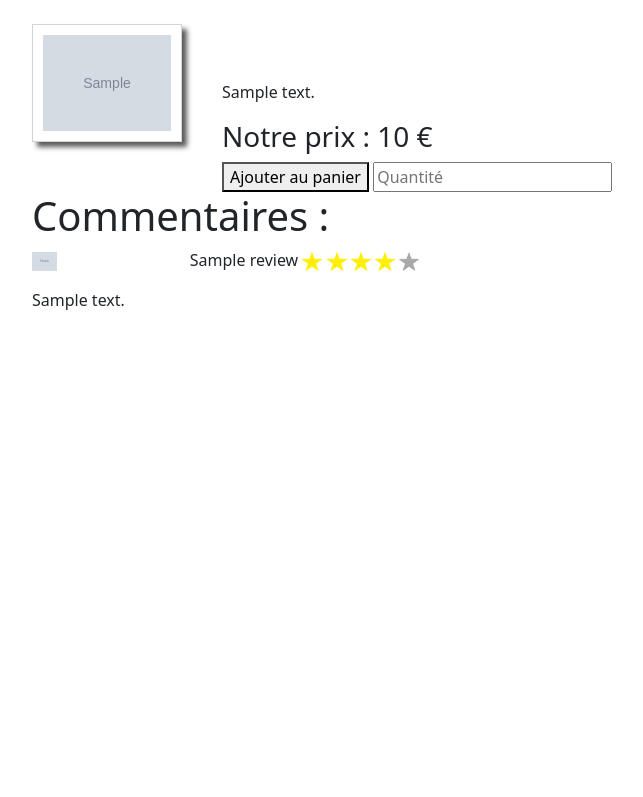
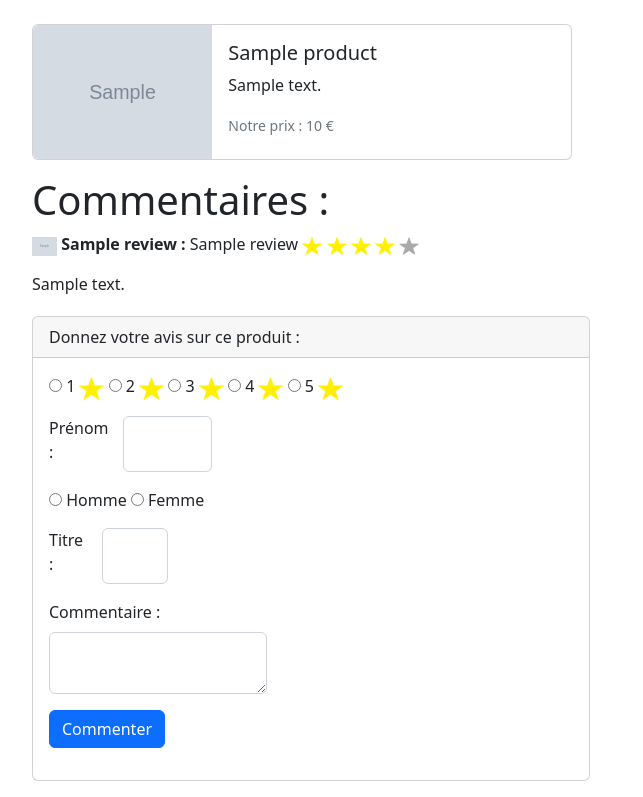
Before and after one commit to necpa/projetFinaleWeb, a PHP site: template views/viewCommentaires.php in a window 1280 px wide. Shown: the part 130-927 px from the top of the page, without its empty margins (50-693 px from the left). Before the commit the page ends 440 px from the top, so only its background shows below. Run offline with PHP 8.4, Linux system fonts and the light colour scheme; the template is opened without the code that fills it: most values are stand-ins (such as "Sample title", 1, 10 or a date in 2020); grey boxes marked "Sample" are stand-in pictures.

Commit message:
Commentaires

```diff
--- a/models/Model.php
+++ b/models/Model.php
@@ -36,6 +36,7 @@ abstract class Model
                 }
                 $sql .= $andWhereKey . " = " . $andWhere;
                 $estPremier = false;
+
             }
         }
         return $this->fetch($sql, $obj);
@@ -49,7 +50,7 @@ abstract class Model
         return null;
     }
 
-    protected function addToTable($table, $tableDatas)
+    public function addToTable($table, $tableDatas)
     {
         $sql = "INSERT INTO " . $table . " VALUES (";
         $estPremier = true;
--- a/models/ProductManager.php
+++ b/models/ProductManager.php
@@ -12,6 +12,6 @@ class ProductManager extends Model
     }
 
     public function getProductReviews(Product $product){
-        return $this->getAll('reviews', Review::class, ["id_product" => 1000]);
+        return $this->getAll('reviews', Review::class, ["id_product" => $product->getId()]);
     }
 }
--- a/style.css
+++ b/style.css
@@ -19,7 +19,7 @@ body
     background-color: gray;
 }
 
-.main-header:hover
+.main-header, main-header:hover
 {
     background-color: rgb(31, 31, 31);
 }
--- a/views/template.php
+++ b/views/template.php
@@ -17,7 +17,7 @@
 
     <nav class="navbar navbar-expand-lg bg-light mb-4">
         <div class="container">
-            <a class="navbar-brand" href="#">Notre offre :</a>
+            <a class="navbar-brand">Notre offre :</a>
             <button class="navbar-toggler" type="button" data-bs-toggle="collapse" data-bs-target="#navbarNav" aria-controls="navbarNav" aria-expanded="false" aria-label="Toggle navigation">
                 <span class="navbar-toggler-icon"></span>
             </button>
--- a/views/viewCommentaires.php
+++ b/views/viewCommentaires.php
@@ -1,25 +1,27 @@
+    <a href="index.php?url=commentaires&id=<?php echo($product->getId())?>">
+        <div class="card mb-3" style="max-width: 540px;">
+            <div class="row g-0">
+                <div class="col-md-4">
+                    <img src="<?= "productimages/".$product->getImage(); ?>" class="img-fluid rounded-start" alt="...">
 
-    <div class="row">
-        <div class="col-md-2">
-            <a href="index.php?url=commentaires&id=<?php echo($product->getId())?>"><img class="image-product" src=<?= "productimages/".$product->getImage(); ?>></a>
+                </div>
+                <div class="col-md-8">
+                    <div class="card-body">
+                        <h5 class="card-title"><?= $product->getName(); ?></h5>
+                        <p class="card-text"><?= $product->getDescription(); ?></p>
+                        <p class="card-text"><small class="text-muted">Notre prix : <?= $product->getPrice(); ?> €</small></p>
+                    </div>
+                </div>
+            </div>
         </div>
-        <div class ="col-md-8">
-            <a href="index.php?url=commentaires&id=<?php echo($product->getId())?>"><h1 class="color-white"><?= $product->getName(); ?></h1></a>
-            <p><?= $product->getDescription(); ?></p>
-            <h3>Notre prix : <?= $product->getPrice(); ?> €</h3>
-            <form>
-                <button type="button" data-button-action="add-to-cart" type="submit">Ajouter au panier</button>
-                <input type="number" min=0 id="<?php echo($product->getId()) ?>" placeholder="Quantité">
-            </form>
-        </div>
-    </div>
+    </a>
     <h1>Commentaires :</h1>
     <?php foreach ($reviews as $review) : ?>
 
             <div class="commentaire">
                 <div>
                     <img class="photoProfil ligne" src="productimages/<?php echo($review->getPhotoUser())?>">
-                    <b><p class="ligne color-white"><?= $review->getNameUser()?> :</p></b>
+                    <b><p class="ligne"><?= $review->getNameUser()?> :</p></b>
                     <p class="ligne"><?= $review->getTitle()?></p>
 
                     <?php for ($i=0; $i < $review->getStars(); $i++): ?>
@@ -35,3 +37,108 @@
 
             </div>
     <?php endforeach; ?>
+    <div class="card w-50 mb-3">
+        <div class="card-header ">
+            Donnez votre avis sur ce produit :
+        </div>
+        <div class="card-body">
+            <form method="get">
+                <div class="row">
+                    <div class="mb-3">
+                        <div>
+                            <input value="1" name=note type=radio required>
+                            <label>1 <img class="photoProfil" src="productimages/review_star.png"></label>
+                            <input value="2" name=note type=radio>
+                            <label>2 <img class="photoProfil" src="productimages/review_star.png"></label>
+                            <input value="3" name=note type=radio>
+                            <label>3 <img class="photoProfil" src="productimages/review_star.png"></label>
+                            <input value="4" name=note type=radio>
+                            <label>4 <img class="photoProfil" src="productimages/review_star.png"></label>
+                            <input value="5" name=note type=radio>
+                            <label>5 <img class="photoProfil" src="productimages/review_star.png"></label>
+                        </div>
+                    </div>
+                    <div class="mb-3">
+                        <div class="col-12 col-lg-4 col-xl-4 col-md-4 col-sm-4 row">
+                            <label class="form-label col">Prénom :</label>
+                            <input type="text" name="prenom" class="form-control col" maxlength="10" required>
+                        </div>
+                    </div>
+                    <div class="mb-3">
+                        <div class="mb-3">
+                            <input type="radio" value="homme.jpg" name="genre" required>
+                            <label>Homme</label>
+                            <input type="radio" value="femme.png" name="genre" >
+                            <label>Femme</label>
+                        </div>
+                        <div class="mb-3">
+                            <div class="col-12 col-lg-3 col-xl-3 row">
+                                <label class="form-label col">Titre :</label>
+                                <input type="text" name="titre" class="form-control col" maxlength="10" required>
+                            </div>
+                        </div>
+                        <div class="mb-3">
+                            <div class="col-12 col-lg-5 col-xl-5">
+                                <label class="form-label">Commentaire :</label>
+                                <textarea id="comments" name="commentaire" class="form-control" maxlength="140" required></textarea>
+                            </div>
+                        </div>
+                        <div class="col-12 col-lg-1 col-xl-1">
+                            <button type="submit" name="submit" class="btn btn-primary">Commenter</button>
+                        </div>
+                    </div>
+                    <input class="d-none" type="text" name="url" value="commentaires">
+                    <input class="d-none" type="text" name="id" value="<?= $product->getId()?>">
+            </form>
+        </div>
+    </div>
+    <?php
+        // Vérifier si le formulaire est soumis
+        if ( isset( $_GET['submit'] ) ) {
+             /*récupérer les données du formulaire en utilisant
+               la valeur des attributs name comme clé*/
+
+            $note = $_GET['note'];
+
+            $prenom = $_GET['prenom'];
+            $prenom = '"' . $prenom . '"';
+
+            $genre = $_GET['genre'];
+            $genre = '"' . $genre . '"';
+
+            $titre = $_GET['titre'];
+            $titre = '"' . $titre . '"';
+
+            $commentaire = $_GET['commentaire'];
+            $commentaire = '"' . $commentaire . '"';
+
+            $url = $_GET['url']; //Pour conserver les atributs url/id dans le lien
+            $id = $_GET['id']; // (à voir avec Robin)
+
+
+            $servername = "localhost";
+            $username = "root";
+            $password = "";
+            $dbname = "web4shop";
+
+            // Créer une conexion
+            $conn = new mysqli($servername, $username, $password, $dbname);
+            // verifier la connexion
+            if ($conn->connect_error) {
+                die("La connexion a échouée: " . $conn->connect_error);
+            }
+
+            $sql = "INSERT INTO `reviews` VALUES($id, $prenom, $genre, $note, $titre, $commentaire)";
+
+            if ($conn->query($sql) === TRUE) {
+                echo "Votre commentaire a été publié avec succes";
+
+            } else {
+                echo "Erreur: " . $sql . "
+" . $conn->error;
+            }
+
+            $conn->close();
+
+        }
+    ?>
```
